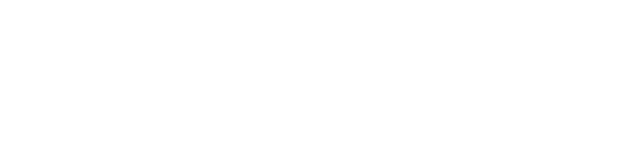
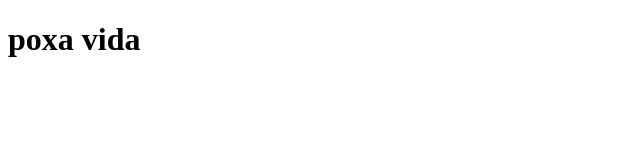
Before and after one commit to AnaliceDias/InstagramReact, a React app: page public/index.html in a window 1280 px wide. Shown: the whole page, without its empty margins (0-640 px from the left). Built offline with nearby package versions, Linux system fonts and the light colour scheme.

Commit message:
first commit

```diff
--- a/public/index.html
+++ b/public/index.html
@@ -7,6 +7,8 @@
   </head>
   <body>
     <noscript>You need to enable JavaScript to run this app.</noscript>
-    <div class="root"></div>
+    <div class="root">
+      <h1>poxa vida</h1>
+    </div>
   </body>
 </html>
```
